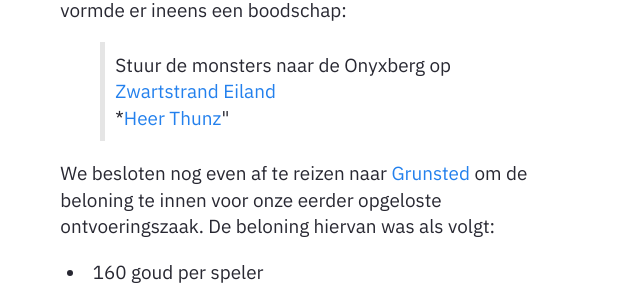
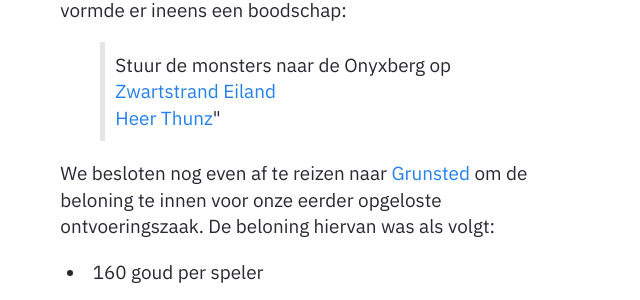
Before and after one commit to basvroegop/rrr, a Jekyll site: the page built from _notes/Public/Samenvattingen/2025-02-09 - Sessie 4.md, in a window 1280 px wide. Shown: the part 1024-1324 px from the top of the page, without its empty margins (318-958 px from the left). Built offline with Jekyll 4.4.1, drawn with Linux system fonts in a browser that asks for light colours.

Commit message:
Typo fix.

```diff
--- a/_notes/Public/Samenvattingen/2025-02-09 - Sessie 4.md
+++ b/_notes/Public/Samenvattingen/2025-02-09 - Sessie 4.md
@@ -21,7 +21,7 @@ Verspreid over de lijken vonden we ook twee briefjes met rune-achtige iconen. Le
 
 > Stuur de monsters naar de Onyxberg op [[Zwartstrand Eiland]]
 >
-> *[[Heer Thunz]]"
+> [[Heer Thunz]]"
 
 We besloten nog even af te reizen naar [[Grunsted]] om de beloning te innen voor onze eerder opgeloste ontvoeringszaak. De beloning hiervan was als volgt:
 
```
